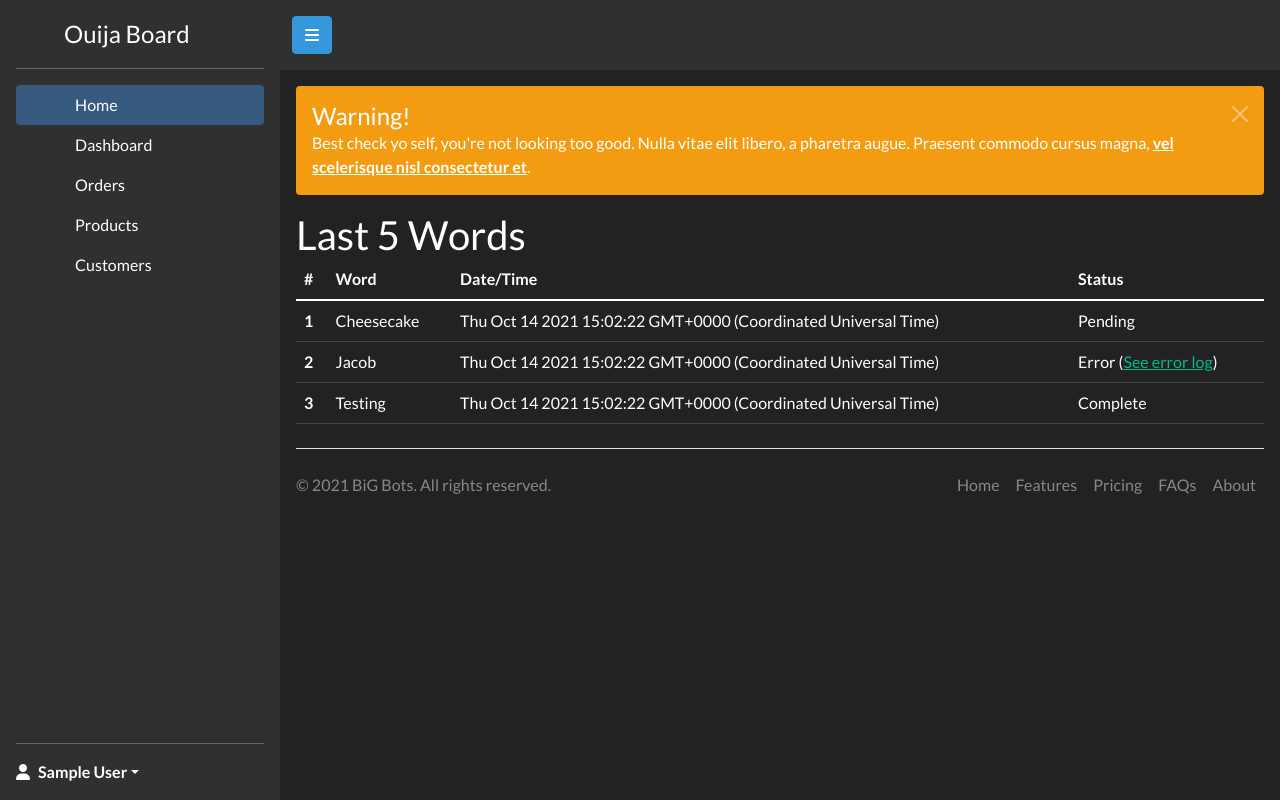
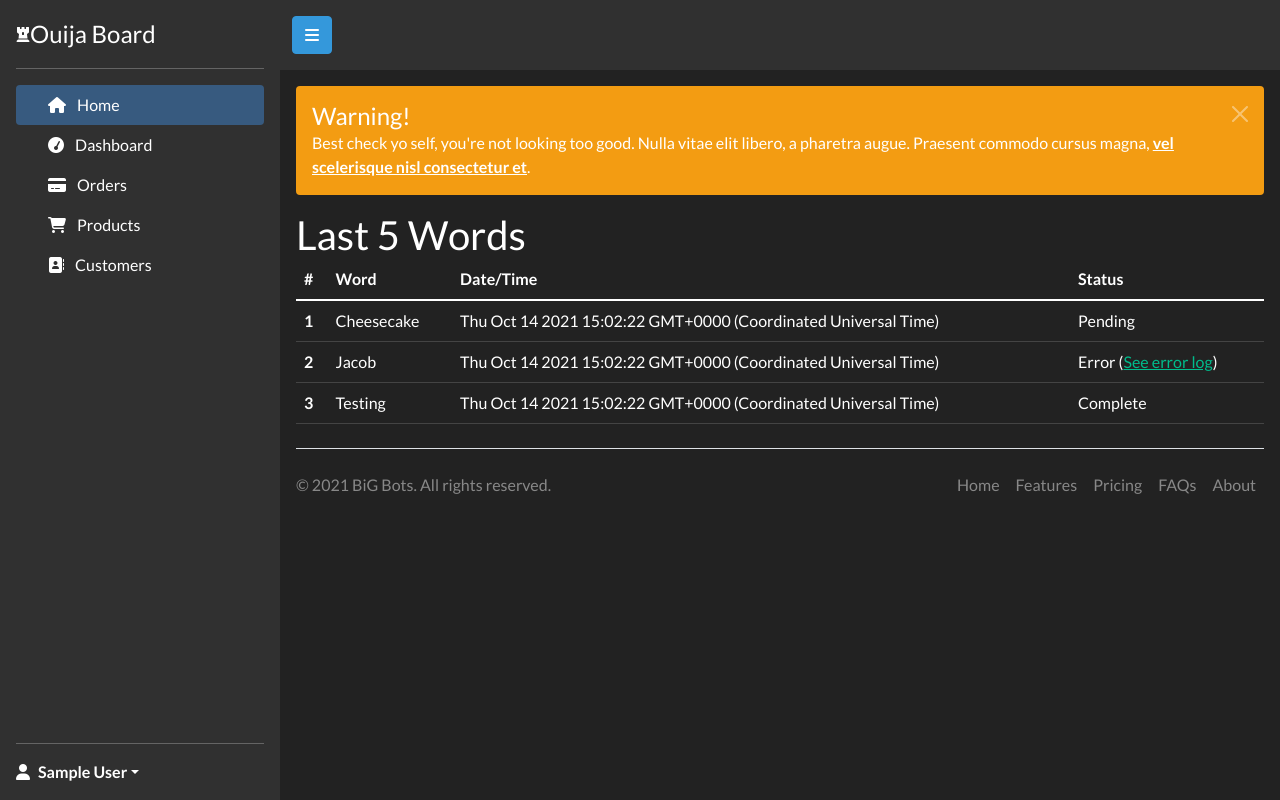
Before and after one commit to J31G/Ouija_Board, a Node server app: page / in a window 1280 px wide. Run offline with Node 20, Linux system fonts and the light colour scheme; the visitor is signed in with stand-in values (Sample User, id 1); some libraries are stand-ins or nearby versions; some web fonts are replaced.

Commit message:
Fixed a few things front end

```diff
--- a/public/js/main.js
+++ b/public/js/main.js
@@ -1,12 +1,9 @@
 $(document).ready(() => {
 
-  $('#sidebarCollapse').on('click', () => {
-      $('#sidebar').toggleClass('active');
-  });
+  // Toggle the side nav
+  $('#sidebarCollapse').on('click', () => $('#sidebar').toggleClass('active'));
 
-  $('#logout').on('click', () => {
-    fetch('/logout', { method: 'POST' });
-    location.reload();
-  });
+  // Logout the user when the logout button is pressed
+  $('#logout').on('click', () => fetch('/logout', { method: 'POST' }));
 
 });
--- a/public/views/partials/sideNav.ejs
+++ b/public/views/partials/sideNav.ejs
@@ -4,39 +4,39 @@
 
     <nav id="sidebar">
       <div class="d-flex flex-column flex-shrink-0 p-3 text-white bg-dark" style="width: 280px; min-height:100vh;">
-        <a href="/" class="d-flex align-items-center mb-3 mb-md-0 me-md-auto text-white text-decoration-none">
-          <svg class="bi me-2" width="40" height="32"><use xlink:href="#bootstrap"></use></svg>
+        <a href="/" class="d-flex align-items-center mb-3 mb-md-0 me-md-auto text-white text-decoration-none text-center">
+          <i class="fas fa-chess-rook bi" width="40" height="32"></i>
           <span class="fs-4">Ouija Board</span>
         </a>
         <hr>
         <ul class="nav nav-pills flex-column mb-auto">
           <li class="nav-item">
             <a href="#" class="nav-link active" aria-current="page">
-              <svg class="bi me-2" width="16" height="16"><use xlink:href="#home"></use></svg>
+              <i class="fas fa-home bi me-2" width="16" height="16"></i>
               Home
             </a>
           </li>
           <li>
             <a href="#" class="nav-link text-white">
-              <svg class="bi me-2" width="16" height="16"><use xlink:href="#speedometer2"></use></svg>
+              <i class="fas fa-tachometer bi me-2" width="16" height="16"></i>
               Dashboard
             </a>
           </li>
           <li>
             <a href="#" class="nav-link text-white">
-              <svg class="bi me-2" width="16" height="16"><use xlink:href="#table"></use></svg>
+              <i class="fas fa-credit-card bi me-2" width="16" height="16"></i>
               Orders
             </a>
           </li>
           <li>
             <a href="#" class="nav-link text-white">
-              <svg class="bi me-2" width="16" height="16"><use xlink:href="#grid"></use></svg>
+              <i class="fas fa-shopping-cart bi me-2" width="16" height="16"></i>
               Products
             </a>
           </li>
           <li>
             <a href="#" class="nav-link text-white">
-              <svg class="bi me-2" width="16" height="16"><use xlink:href="#people-circle"></use></svg>
+              <i class="fas fa-address-book bi me-2" width="16" height="16"></i>
               Customers
             </a>
           </li>
@@ -52,7 +52,7 @@
             <li><a class="dropdown-item" href="#">Settings</a></li>
             <li><a class="dropdown-item" href="#">Profile</a></li>
             <li><hr class="dropdown-divider"></li>
-            <li><a id="logout" class="dropdown-item" href="javascript:void(0);">Sign out</a></li>
+            <li><a id="logout" class="dropdown-item" href="/login">Sign out</a></li>
           </ul>
         </div>
       </div>
```
Also changed, not shown: public/views/partials/topNav.ejs (deleted, +0 -40 lines), 1 other file.
